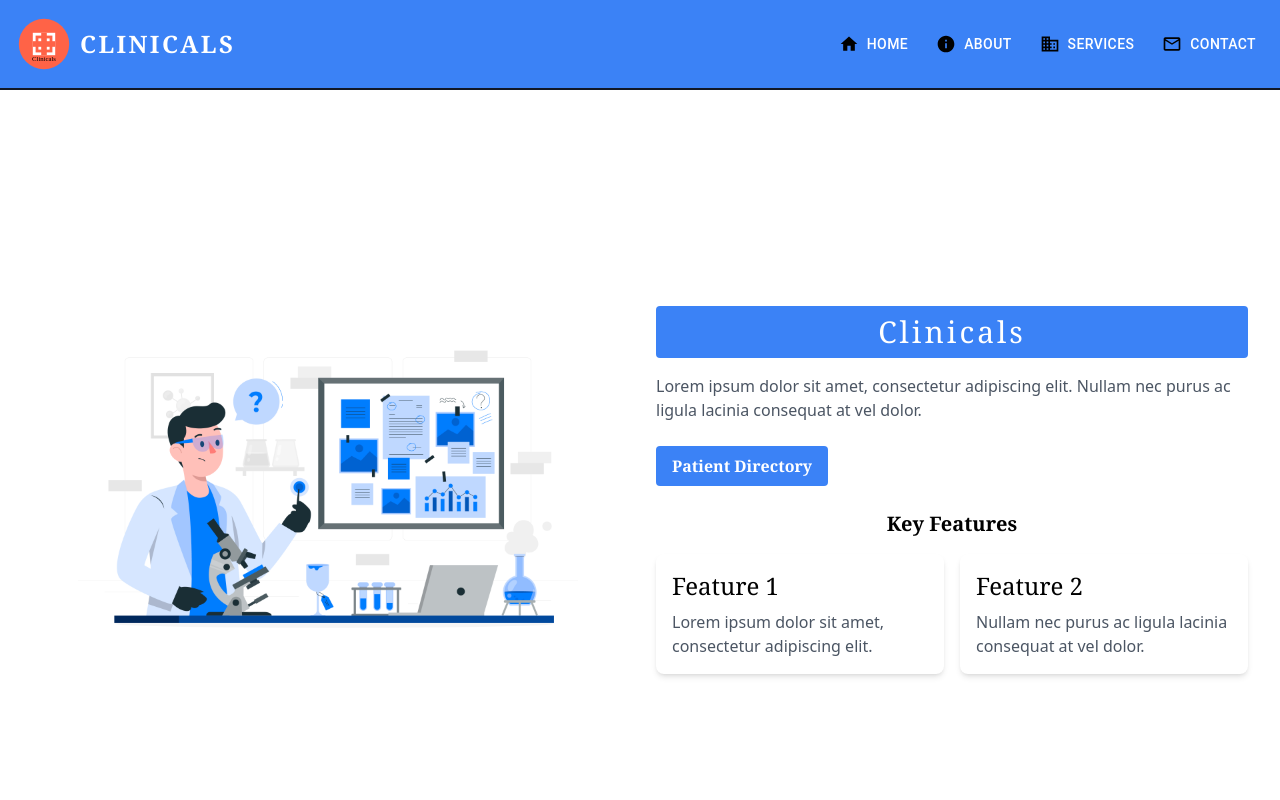
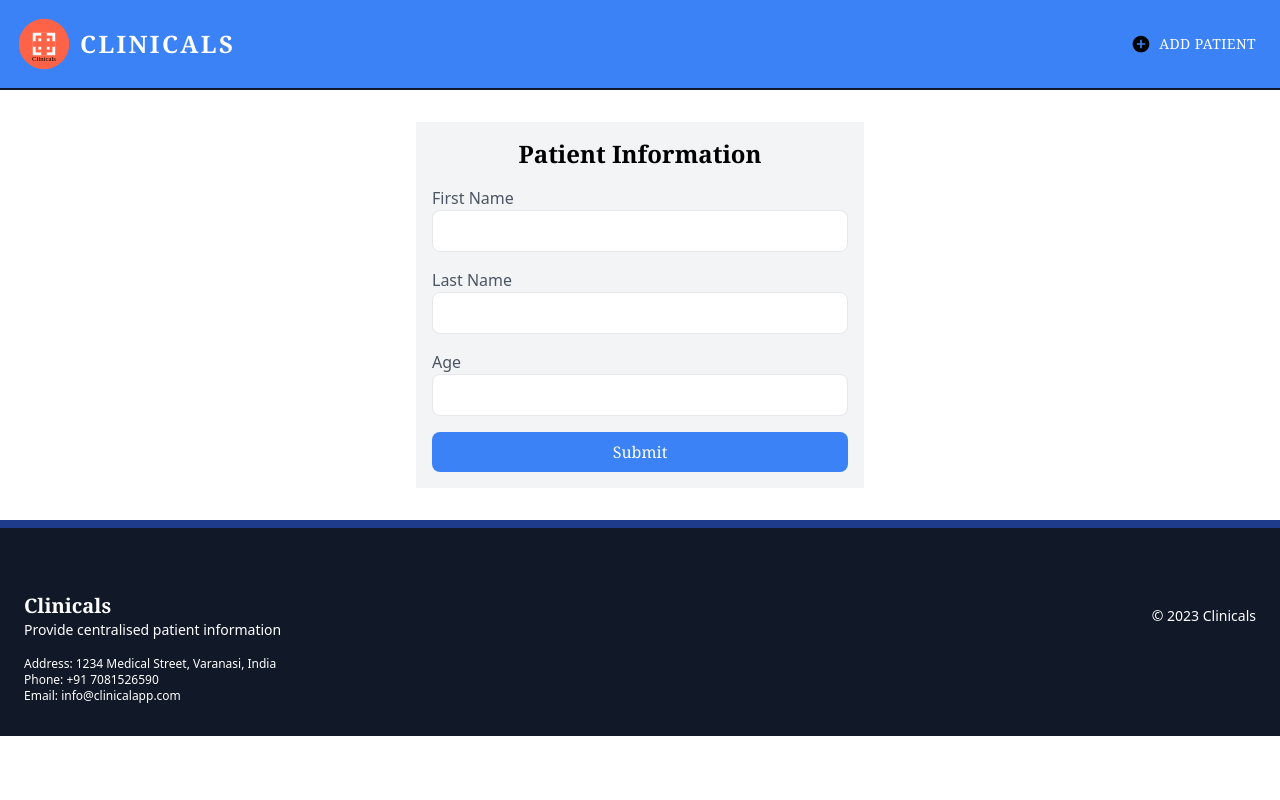
Before and after one commit to GyanendraMohan/Clinicals-App-React, a React (Vite) app: page /addPatient in a window 1280 px wide. Shown: the top 800 px of the page. Built offline with nearby package versions, Linux system fonts and the light colour scheme.

Commit message:
completed add patient info page

```diff
--- a/src/App.tsx
+++ b/src/App.tsx
@@ -4,6 +4,7 @@ import NavBar from "./components/NavBar";
 import MyFooter from "./components/MyFooter";
 import HomePage from "./pages/HomePage";
 import PatientPage from "./pages/PatientPage";
+import AddPatientPage from "./pages/AddPatientPage";
 
 function App() {
   return (
@@ -12,6 +13,7 @@ function App() {
       <Routes>
         <Route path="/*" element={<HomePage />} />
         <Route path="/patient" element={<PatientPage />} />
+        <Route path="/addPatient" element={<AddPatientPage />} />
       </Routes>
       <MyFooter />
     </BrowserRouter>
--- a/src/components/MyFooter.tsx
+++ b/src/components/MyFooter.tsx
@@ -2,7 +2,7 @@ import React from "react";
 
 const MyFooter: React.FC = () => {
     return (
-        <footer className="bg-gray-900 text-white p-6 w-full border-t-8 border-blue-900 ">
+        <footer className="bg-gray-900 text-white p-6 w-full border-t-8 border-blue-900 py-8">
             <div className="container mx-auto mt-8">
                 <div className="flex justify-between items-center">
                     <div>
--- a/src/components/NavBar.tsx
+++ b/src/components/NavBar.tsx
@@ -2,7 +2,7 @@ import React from 'react'
 // import { Link } from 'react-router-dom'
 import Hero from './../assets/hero.svg'
 import { Button } from '@mui/material';
-import { Home as HomeIcon, Info as InfoIcon, Business as BusinessIcon, MailOutline as MailIcon } from '@mui/icons-material';
+import AddCircleIcon from '@mui/icons-material/AddCircle';
 import { Link } from 'react-router-dom';
 
 
@@ -10,6 +10,7 @@ const NavBar: React.FC = () => {
     const linkStyle = {
         color: 'white', // Set the text color to white
         textDecoration: 'none', // Remove underlines from links
+
     };
     return (
         <header className="bg-blue-500 p-4 flex justify-between items-center border-b-2 border-gray-900" >
@@ -25,24 +26,9 @@ const NavBar: React.FC = () => {
             </Link>
             <div className="space-x-4">
                 {/* Links with Material-UI icons */}
-                <Button color="inherit" startIcon={<HomeIcon />}>
-                    <a href="#" style={linkStyle}>
-                        Home
-                    </a>
-                </Button>
-                <Button color="inherit" startIcon={<InfoIcon />}>
-                    <a href="#" style={linkStyle}>
-                        About
-                    </a>
-                </Button>
-                <Button color="inherit" startIcon={<BusinessIcon />}>
-                    <a href="#" style={linkStyle}>
-                        Services
-                    </a>
-                </Button>
-                <Button color="inherit" startIcon={<MailIcon />}>
-                    <a href="#" style={linkStyle}>
-                        Contact
+                <Button color="inherit" startIcon={<AddCircleIcon />}>
+                    <a href="/addPatient" style={linkStyle} className="font-serif">
+                        Add Patient
                     </a>
                 </Button>
             </div>
--- /dev/null
+++ b/src/pages/AddPatientPage.tsx
@@ -0,0 +1,104 @@
+import React, { useState } from 'react';
+
+const AddPatientPage: React.FC = () => {
+    // State for form fields
+    const [formData, setFormData] = useState({
+        firstName: '',
+        lastName: '',
+        age: '',
+    });
+
+    // State for error message
+    const [errorMessage, setErrorMessage] = useState('');
+
+    // Handle form input changes
+    const handleInputChange = (e: React.ChangeEvent<HTMLInputElement>) => {
+        const { name, value } = e.target;
+        setFormData({ ...formData, [name]: value });
+    };
+
+    // Handle form submission
+    const handleSubmit = (e: React.FormEvent) => {
+        e.preventDefault();
+
+        // Check if age is negative
+        if (parseInt(formData.age, 10) <= 0) {
+            setErrorMessage('Age cannot be negative or zero.');
+            return;
+        }
+
+        // Clear any previous error messages
+        setErrorMessage('');
+
+        // You can handle form submission logic here, e.g., sending data to a server
+        console.log('Form Data:', formData);
+        setFormData({
+            firstName: '',
+            lastName: '',
+            age: '',
+        });
+    };
+
+    return (
+        <div className="max-w-md mx-auto mt-8 p-4 bg-gray-100 mb-8">
+            <h2 className="text-2xl font-semibold font-serif text-center">Patient Information</h2>
+            <form onSubmit={handleSubmit} className="mt-4 space-y-4">
+                <div className="flex flex-col">
+                    <label htmlFor="firstName" className="text-gray-600">
+                        First Name
+                    </label>
+                    <input
+                        type="text"
+                        id="firstName"
+                        name="firstName"
+                        value={formData.firstName}
+                        onChange={handleInputChange}
+                        className="border rounded-lg py-2 px-3 focus:outline-none focus:border-blue-500"
+                        required
+                    />
+                </div>
+                <div className="flex flex-col">
+                    <label htmlFor="lastName" className="text-gray-600">
+                        Last Name
+                    </label>
+                    <input
+                        type="text"
+                        id="lastName"
+                        name="lastName"
+                        value={formData.lastName}
+                        onChange={handleInputChange}
+                        className="border rounded-lg py-2 px-3 focus:outline-none focus:border-blue-500"
+                        required
+                    />
+                </div>
+                <div className="flex flex-col">
+                    <label htmlFor="age" className="text-gray-600">
+                        Age
+                    </label>
+                    <input
+                        type="number"
+                        id="age"
+                        name="age"
+                        value={formData.age}
+                        onChange={handleInputChange}
+                        className="border rounded-lg py-2 px-3 focus:outline-none focus:border-blue-500"
+                        required
+                    />
+                </div>
+                {errorMessage && (
+                    <div className="text-red-600">{errorMessage}</div>
+                )}
+                <div className="flex flex-col">
+                    <button
+                        type="submit"
+                        className="bg-blue-500 text-white py-2 px-4 rounded-lg focus:outline-none  hover:bg-gray-900 transition duration-300 font-serif"
+                    >
+                        Submit
+                    </button>
+                </div>
+            </form>
+        </div>
+    );
+};
+
+export default AddPatientPage;
```
